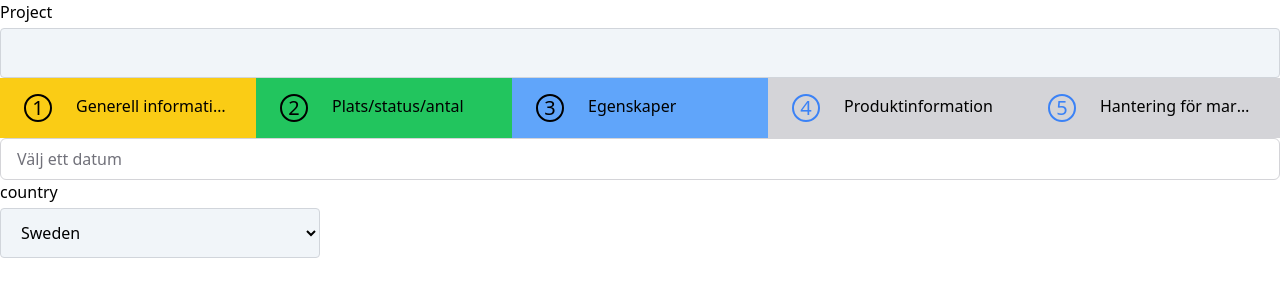
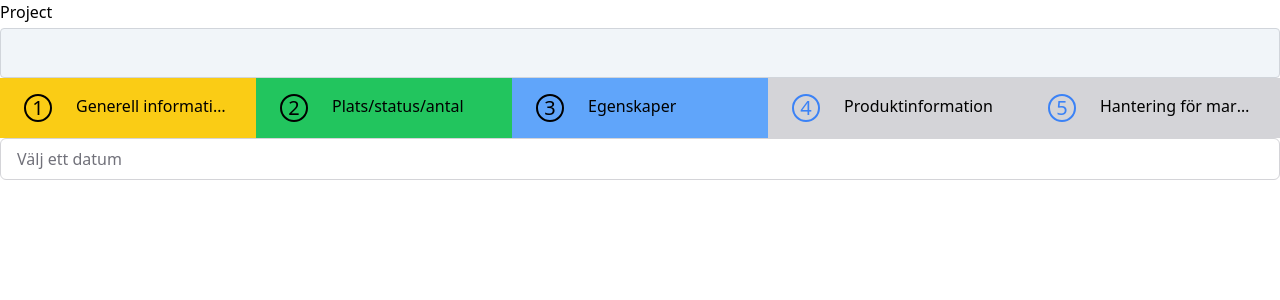
Before and after one commit to WilliamDavidson-02/cc-build, a React (Vite) app: page / in a window 1280 px wide. Shown: the top 300 px of the page. Built offline with nearby package versions, Linux system fonts and the light colour scheme.

Commit message:
Update Home.tsx

```diff
--- a/src/pages/Home.tsx
+++ b/src/pages/Home.tsx
@@ -60,8 +60,6 @@ const Home: FC = () => {
         ))}
       </ProgressSteps>
       <DatePicker selected={selected} setSelected={setSelected} />
-
-      <Dropdown title="country" size="medium" options={["Sweden", "Denmark", "Norway", "Finland"]} />
     </div>
   );
 };
```
